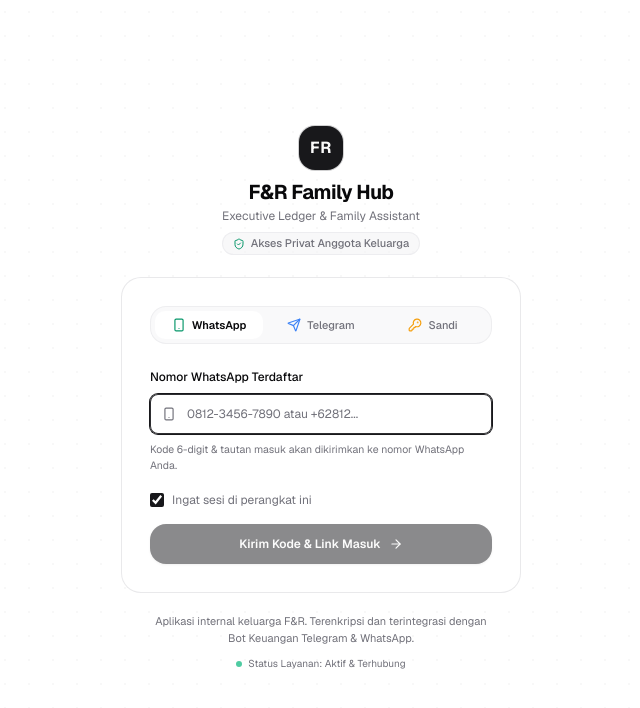
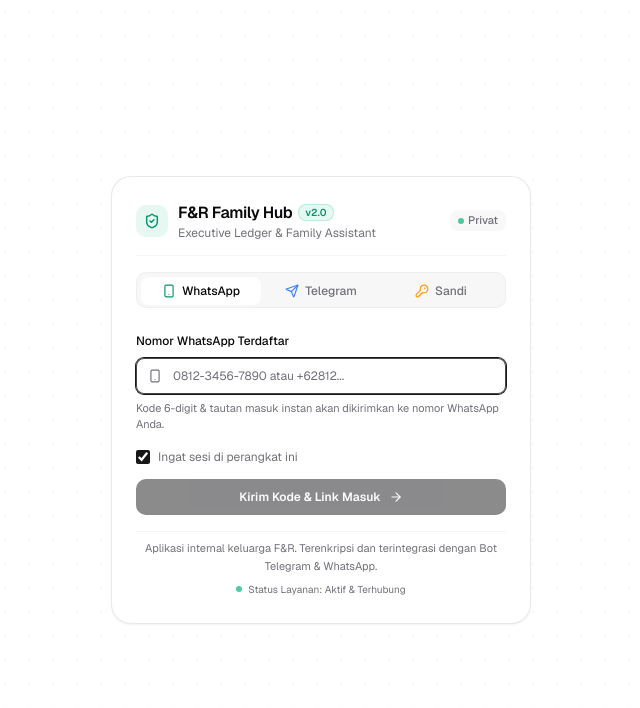
Before and after one commit to muhalfatih/fnr-family-assistant, a Next.js app: page /login in a window 1280 px wide. Shown: the top 708 px of the page, without its empty margins (319-959 px from the left). Built offline with nearby package versions, Linux system fonts and the light colour scheme.

Commit message:
style(login): harmonize layout, typography, 6-slot OTP, and shadcn Tabs with app design system

```diff
--- a/src/app/login/page.tsx
+++ b/src/app/login/page.tsx
@@ -1,10 +1,11 @@
 "use client";
 
-import React, { useState, useEffect, Suspense } from "react";
+import React, { useState, useEffect, useRef, Suspense } from "react";
 import { useRouter, useSearchParams } from "next/navigation";
 import { Button } from "@/components/ui/button";
 import { Input } from "@/components/ui/input";
 import { Label } from "@/components/ui/label";
+import { Tabs, TabsList, TabsTrigger } from "@/components/ui/tabs";
 import {
   Lock,
   Mail,
@@ -39,8 +40,11 @@
   // Inputs
   const [phone, setPhone] = useState("");
   const [telegramId, setTelegramId] = useState("");
-  const [otpCode, setOtpCode] = useState("");
   const [targetDisplay, setTargetDisplay] = useState("");
+
+  // 6-digit OTP array state
+  const [otpDigits, setOtpDigits] = useState<string[]>(["", "", "", "", "", ""]);
+  const otpInputRefs = useRef<(HTMLInputElement | null)[]>([]);
 
   // Email & Password inputs (Fallback tab)
   const [email, setEmail] = useState("");
@@ -136,7 +140,7 @@
       setTargetDisplay(data.targetDisplay || identifier);
       setResendCooldown(data.resendCooldown || 60);
       setStep("verify");
-      setOtpCode("");
+      setOtpDigits(["", "", "", "", "", ""]);
 
       // Jika dalam mode simulasi / testing lokal, sediakan hint transparan
       if (data.simulation || data.devCode) {
@@ -150,6 +154,11 @@
       }
 
       toast.success(data.message || "Kode verifikasi telah dikirim!");
+
+      // Focus ke kotak digit pertama
+      setTimeout(() => {
+        otpInputRefs.current[0]?.focus();
+      }, 100);
     } catch (err: any) {
       setError(err.message || "Terjadi kesalahan saat mengirim kode.");
     } finally {
@@ -157,10 +166,49 @@
     }
   };
 
+  // Handler interaksi input OTP 6-slot individual
+  const handleDigitChange = (index: number, value: string) => {
+    const char = value.replace(/\D/g, "").slice(-1);
+    const newDigits = [...otpDigits];
+    newDigits[index] = char;
+    setOtpDigits(newDigits);
+    if (error) setError(null);
+
+    if (char && index < 5) {
+      otpInputRefs.current[index + 1]?.focus();
+    }
+  };
+
+  const handleDigitKeyDown = (index: number, e: React.KeyboardEvent<HTMLInputElement>) => {
+    if (e.key === "Backspace") {
+      if (!otpDigits[index] && index > 0) {
+        otpInputRefs.current[index - 1]?.focus();
+      }
+    }
+  };
+
+  const handleDigitPaste = (e: React.ClipboardEvent<HTMLInputElement>) => {
+    e.preventDefault();
+    const pasted = e.clipboardData.getData("text").replace(/\D/g, "").slice(0, 6);
+    if (!pasted) return;
+
+    const newDigits = [...otpDigits];
+    for (let i = 0; i < 6; i++) {
+      newDigits[i] = pasted[i] || "";
+    }
+    setOtpDigits(newDigits);
+    if (error) setError(null);
+
+    const nextIndex = Math.min(pasted.length, 5);
+    otpInputRefs.current[nextIndex]?.focus();
+  };
+
+  const currentFullCode = otpDigits.join("");
+
   // Verifikasi Kode OTP 6-Digit
   const handleVerifyOtp = async (e: React.FormEvent) => {
     e.preventDefault();
-    if (!otpCode.trim() || otpCode.trim().length < 6) {
+    if (currentFullCode.length < 6) {
       setError("Masukkan 6 digit kode verifikasi secara lengkap.");
       return;
     }
@@ -177,7 +225,7 @@
         body: JSON.stringify({
           channel: method,
           identifier: identifier.trim(),
-          code: otpCode.trim(),
+          code: currentFullCode,
           rememberMe,
         }),
       });
@@ -251,12 +299,12 @@
     return (
       <main className="min-h-screen w-full bg-background flex flex-col justify-center items-center p-4 sm:p-6 select-none">
         <div className="flex flex-col items-center gap-3">
-          <div className="inline-flex size-12 items-center justify-center rounded-2xl bg-primary text-primary-foreground font-bold text-base shadow-xs ring-1 ring-primary/20 animate-pulse">
-            FR
+          <div className="size-10 rounded-xl bg-primary/10 text-primary flex items-center justify-center shadow-xs ring-1 ring-primary/20 animate-pulse">
+            <ShieldCheck className="size-5" />
           </div>
           <div className="flex items-center gap-2 text-xs font-medium text-muted-foreground">
-            <Loader2 className="size-4 animate-spin text-primary" />
-            <span>Memverifikasi tautan masuk Anda...</span>
+            <Loader2 className="size-3.5 animate-spin text-primary" />
+            <span>Memverifikasi tautan masuk keluarga...</span>
           </div>
         </div>
       </main>
@@ -275,83 +323,75 @@
         }}
       />
 
-      {/* Main Centered Card */}
-      <div className="w-full max-w-[400px] z-10 space-y-5">
-        {/* Brand & App Identity Header */}
-        <div className="text-center space-y-2">
-          <div className="inline-flex size-11 items-center justify-center rounded-xl bg-primary text-primary-foreground font-bold text-base tracking-wider shadow-xs mx-auto ring-1 ring-primary/20">
-            FR
+      {/* Main Centered Card Container (Matching EditBudgetItemModal layout & typography) */}
+      <div className="sm:max-w-[420px] w-[95vw] rounded-2xl border border-border/80 bg-card p-5 sm:p-6 shadow-sm space-y-4 z-10 backdrop-blur-xs">
+        {/* Integrated Card Header */}
+        <div className="space-y-1 pb-3.5 border-b border-border/40 text-left">
+          <div className="flex items-center justify-between gap-2">
+            <div className="flex items-center gap-2.5">
+              <div className="size-8 rounded-lg bg-emerald-500/10 text-emerald-600 dark:text-emerald-400 flex items-center justify-center shrink-0">
+                <ShieldCheck className="size-4" strokeWidth={2.2} aria-hidden="true" />
               </div>
-          <div>
-            <h1 className="text-xl font-bold tracking-tight text-foreground">
+              <div className="flex flex-col">
+                <div className="flex items-center gap-1.5">
+                  <h1 className="text-base font-semibold tracking-tight text-foreground">
                     F&amp;R Family Hub
                   </h1>
-            <p className="text-xs text-muted-foreground pt-0.5">
+                  <span className="text-[10px] font-semibold px-1.5 py-0.2 rounded-md bg-emerald-500/10 text-emerald-600 dark:text-emerald-400 border border-emerald-500/20">
+                    v2.0
+                  </span>
+                </div>
+                <p className="text-xs text-muted-foreground">
                   Executive Ledger &amp; Family Assistant
                 </p>
               </div>
-          <div className="inline-flex items-center gap-1.5 px-2.5 py-0.5 rounded-full bg-muted/60 text-[11px] font-medium text-muted-foreground border border-border/50">
-            <ShieldCheck className="size-3 text-emerald-600 dark:text-emerald-400" />
-            <span>Akses Privat Anggota Keluarga</span>
+            </div>
+            <span className="inline-flex items-center gap-1 text-[11px] font-medium text-muted-foreground bg-muted/60 px-2 py-0.5 rounded-md shrink-0">
+              <span className="size-1.5 rounded-full bg-emerald-500 animate-pulse" />
+              <span>Privat</span>
+            </span>
           </div>
         </div>
 
-        {/* Card Form */}
-        <div className="rounded-2xl border border-border/80 bg-card/95 p-6 sm:p-7 shadow-xs backdrop-blur-xs space-y-5">
-          {/* Method Switcher Tabs (Only visible on initial input step) */}
+        {/* Method Switcher Tabs (shadcn Tabs component) */}
         {step === "input" && (
-            <div className="grid grid-cols-3 gap-1 p-1 bg-muted/50 rounded-xl border border-border/50 text-[11px] font-medium">
-              <button
-                type="button"
-                onClick={() => {
-                  setMethod("whatsapp");
+          <Tabs
+            value={method}
+            onValueChange={(val) => {
+              setMethod(val as LoginMethod);
               setError(null);
             }}
-                className={`py-1.5 px-2 rounded-lg flex items-center justify-center gap-1.5 transition-all cursor-pointer ${
-                  method === "whatsapp"
-                    ? "bg-background text-foreground shadow-xs font-semibold"
-                    : "text-muted-foreground hover:text-foreground"
-                }`}
+            className="w-full"
+          >
+            <TabsList className="grid grid-cols-3 w-full h-9 bg-muted/70 p-1 rounded-lg border border-border/40">
+              <TabsTrigger
+                value="whatsapp"
+                className="text-xs font-medium gap-1.5 h-7 rounded-md data-[state=active]:bg-background data-[state=active]:text-foreground data-[state=active]:shadow-xs transition-all cursor-pointer"
               >
                 <Smartphone className="size-3.5 text-emerald-600 dark:text-emerald-400" />
                 <span>WhatsApp</span>
-              </button>
-              <button
-                type="button"
-                onClick={() => {
-                  setMethod("telegram");
-                  setError(null);
-                }}
-                className={`py-1.5 px-2 rounded-lg flex items-center justify-center gap-1.5 transition-all cursor-pointer ${
-                  method === "telegram"
-                    ? "bg-background text-foreground shadow-xs font-semibold"
-                    : "text-muted-foreground hover:text-foreground"
-                }`}
+              </TabsTrigger>
+              <TabsTrigger
+                value="telegram"
+                className="text-xs font-medium gap-1.5 h-7 rounded-md data-[state=active]:bg-background data-[state=active]:text-foreground data-[state=active]:shadow-xs transition-all cursor-pointer"
               >
                 <Send className="size-3.5 text-blue-500" />
                 <span>Telegram</span>
-              </button>
-              <button
-                type="button"
-                onClick={() => {
-                  setMethod("password");
-                  setError(null);
-                }}
-                className={`py-1.5 px-2 rounded-lg flex items-center justify-center gap-1.5 transition-all cursor-pointer ${
-                  method === "password"
-                    ? "bg-background text-foreground shadow-xs font-semibold"
-                    : "text-muted-foreground hover:text-foreground"
-                }`}
+              </TabsTrigger>
+              <TabsTrigger
+                value="password"
+                className="text-xs font-medium gap-1.5 h-7 rounded-md data-[state=active]:bg-background data-[state=active]:text-foreground data-[state=active]:shadow-xs transition-all cursor-pointer"
               >
                 <KeyRound className="size-3.5 text-amber-500" />
                 <span>Sandi</span>
-              </button>
-            </div>
+              </TabsTrigger>
+            </TabsList>
+          </Tabs>
         )}
 
-          {/* TAB 1 & 2: WHATSAPP / TELEGRAM — STEP 1: INPUT IDENTIFIER */}
+        {/* STEP 1: WHATSAPP / TELEGRAM INPUT */}
         {step === "input" && (method === "whatsapp" || method === "telegram") && (
-            <form onSubmit={handleSendOtp} className="space-y-4">
+          <form onSubmit={handleSendOtp} className="space-y-3.5 pt-1">
             {method === "whatsapp" ? (
               <div className="space-y-1.5">
                 <Label htmlFor="whatsappInput" className="text-xs font-medium text-foreground">
@@ -368,14 +408,14 @@
                       if (error) setError(null);
                     }}
                     placeholder="0812-3456-7890 atau +62812..."
-                      className="h-10 pl-9 text-xs bg-background/50 border-border/70 focus:border-primary/90"
+                    className="h-9 pl-9 text-xs bg-background/50 border-border/60 focus:border-primary/80"
                     disabled={isLoading}
                     autoFocus
                     required
                   />
                 </div>
-                  <p className="text-[10.5px] text-muted-foreground pt-0.5">
-                    Kode 6-digit &amp; tautan masuk akan dikirimkan ke nomor WhatsApp Anda.
+                <p className="text-[11px] text-muted-foreground">
+                  Kode 6-digit &amp; tautan masuk instan akan dikirimkan ke nomor WhatsApp Anda.
                 </p>
               </div>
             ) : (
@@ -394,27 +434,27 @@
                       if (error) setError(null);
                     }}
                     placeholder="Contoh: 123456789 atau @fatih"
-                      className="h-10 pl-9 text-xs bg-background/50 border-border/70 focus:border-primary/90"
+                    className="h-9 pl-9 text-xs bg-background/50 border-border/60 focus:border-primary/80"
                     disabled={isLoading}
                     autoFocus
                     required
                   />
                 </div>
-                  <p className="text-[10.5px] text-muted-foreground pt-0.5">
+                <p className="text-[11px] text-muted-foreground">
                   Ketik ID Chat angka Anda atau kirim <code>/myid</code> ke bot Telegram keluarga.
                 </p>
               </div>
             )}
 
-              {/* Error Alert */}
+            {/* Error Message */}
             {error && (
               <div className="flex items-start gap-2 p-2.5 rounded-xl bg-destructive/10 text-destructive text-xs leading-relaxed border border-destructive/20 animate-in fade-in">
-                  <AlertCircle className="size-4 shrink-0 mt-0.5" />
+                <AlertCircle className="size-3.5 shrink-0 mt-0.5" />
                 <span>{error}</span>
               </div>
             )}
 
-              {/* Remember Me */}
+            {/* Remember Me Checkbox */}
             <div className="flex items-center justify-between pt-0.5">
               <label className="flex items-center gap-2 cursor-pointer select-none">
                 <input
@@ -431,7 +471,7 @@
             <Button
               type="submit"
               disabled={isLoading || (method === "whatsapp" ? !phone.trim() : !telegramId.trim())}
-                className="w-full h-10 text-xs font-semibold bg-primary text-primary-foreground hover:bg-primary/90 rounded-xl cursor-pointer gap-2 transition-all"
+              className="w-full h-9 text-xs font-semibold bg-primary text-primary-foreground hover:bg-primary/90 rounded-lg shadow-xs cursor-pointer gap-2 transition-all"
             >
               {isLoading ? (
                 <>
@@ -448,9 +488,9 @@
           </form>
         )}
 
-          {/* TAB 1 & 2: WHATSAPP / TELEGRAM — STEP 2: VERIFY OTP CODE */}
+        {/* STEP 2: VERIFY 6-DIGIT OTP INDIVIDUAL SLOTS */}
         {step === "verify" && (method === "whatsapp" || method === "telegram") && (
-            <form onSubmit={handleVerifyOtp} className="space-y-4">
+          <form onSubmit={handleVerifyOtp} className="space-y-4 pt-1">
             <div className="flex items-center justify-between">
               <button
                 type="button"
@@ -458,17 +498,17 @@
                   setStep("input");
                   setError(null);
                 }}
-                  className="inline-flex items-center gap-1 text-[11px] text-muted-foreground hover:text-foreground transition-colors cursor-pointer"
+                className="inline-flex items-center gap-1.5 text-xs text-muted-foreground hover:text-foreground transition-colors cursor-pointer"
               >
-                  <ArrowLeft className="size-3" />
+                <ArrowLeft className="size-3.5" />
                 <span>Ganti nomor/ID</span>
               </button>
-                <span className="text-[10.5px] font-medium px-2 py-0.5 rounded-md bg-muted text-muted-foreground border border-border/50">
+              <span className="text-[11px] font-medium px-2 py-0.5 rounded-md bg-muted/70 text-muted-foreground border border-border/50">
                 {method === "whatsapp" ? "WhatsApp" : "Telegram"}
               </span>
             </div>
 
-              <div className="text-center space-y-1 py-1">
+            <div className="text-center space-y-0.5 py-0.5">
               <p className="text-xs font-medium text-foreground">
                 Masukkan 6-Digit Kode Verifikasi
               </p>
@@ -479,13 +519,16 @@
 
             {/* Simulation/Dev Code Hint Alert */}
             {simulationHint && simulationHint.code && (
-                <div className="p-2.5 rounded-xl bg-amber-500/10 border border-amber-500/20 text-[11.5px] text-amber-700 dark:text-amber-300 space-y-1">
+              <div className="p-2.5 rounded-xl bg-amber-500/10 border border-amber-500/20 text-[11px] text-amber-700 dark:text-amber-300 space-y-1">
                 <div className="flex items-center gap-1.5 font-semibold">
                   <Sparkles className="size-3.5 text-amber-500" />
                   <span>Mode Pengujian / Simulasi</span>
                 </div>
                 <p className="text-[11px] leading-tight">
-                    Kode verifikasi Anda: <code className="font-bold text-xs bg-amber-500/20 px-1.5 py-0.5 rounded">{simulationHint.code}</code>
+                  Kode verifikasi Anda:{" "}
+                  <code className="font-bold text-xs bg-amber-500/20 px-1.5 py-0.5 rounded font-mono">
+                    {simulationHint.code}
+                  </code>
                 </p>
                 {simulationHint.magicLink && (
                   <a
@@ -498,37 +541,46 @@
               </div>
             )}
 
-              {/* Centered OTP Code Input */}
-              <div className="space-y-1.5">
-                <Input
-                  id="otpInput"
+            {/* 6-Slot Kotak Input OTP (Shadcn Native Style) */}
+            <div className="flex items-center justify-center gap-2 py-1">
+              {Array.from({ length: 6 }).map((_, index) => (
+                <input
+                  key={index}
+                  ref={(el) => {
+                    otpInputRefs.current[index] = el;
+                  }}
                   type="text"
                   inputMode="numeric"
-                  autoComplete="one-time-code"
-                  maxLength={6}
-                  value={otpCode}
-                  onChange={(e) => {
-                    const clean = e.target.value.replace(/\D/g, "");
-                    setOtpCode(clean);
-                    if (error) setError(null);
-                  }}
-                  placeholder="••••••"
-                  className="h-12 text-center text-lg font-bold font-mono tracking-[0.35em] bg-background/50 border-border/70 focus:border-primary/90 max-w-[220px] mx-auto"
-                  autoFocus
-                  required
+                  pattern="[0-9]*"
+                  maxLength={1}
+                  value={otpDigits[index] || ""}
+                  onChange={(e) => handleDigitChange(index, e.target.value)}
+                  onKeyDown={(e) => handleDigitKeyDown(index, e)}
+                  onPaste={handleDigitPaste}
+                  className="size-10 rounded-lg border border-border/80 bg-background/50 text-center font-mono text-base font-bold text-foreground tabular-nums shadow-xs transition-all focus:border-primary focus:ring-1 focus:ring-primary/20 focus:outline-none"
+                  aria-label={`Digit ke ${index + 1}`}
                 />
+              ))}
             </div>
 
-              {/* Error Alert */}
+            {/* Hidden backup input for accessibility/tests */}
+            <input
+              id="otpInput"
+              type="hidden"
+              value={currentFullCode}
+              readOnly
+            />
+
+            {/* Error Message */}
             {error && (
               <div className="flex items-start gap-2 p-2.5 rounded-xl bg-destructive/10 text-destructive text-xs leading-relaxed border border-destructive/20 animate-in fade-in">
-                  <AlertCircle className="size-4 shrink-0 mt-0.5" />
+                <AlertCircle className="size-3.5 shrink-0 mt-0.5" />
                 <span>{error}</span>
               </div>
             )}
 
             {/* Resend Cooldown Button */}
-              <div className="text-center pt-1">
+            <div className="text-center pt-0.5">
               {resendCooldown > 0 ? (
                 <p className="text-[11px] text-muted-foreground flex items-center justify-center gap-1.5">
                   <RefreshCw className="size-3 animate-spin text-muted-foreground" />
@@ -549,8 +601,8 @@
             {/* Verify & Enter Button */}
             <Button
               type="submit"
-                disabled={isLoading || otpCode.length < 6}
-                className="w-full h-10 text-xs font-semibold bg-primary text-primary-foreground hover:bg-primary/90 rounded-xl cursor-pointer gap-2 transition-all"
+              disabled={isLoading || currentFullCode.length < 6}
+              className="w-full h-9 text-xs font-semibold bg-primary text-primary-foreground hover:bg-primary/90 rounded-lg shadow-xs cursor-pointer gap-2 transition-all"
             >
               {isLoading ? (
                 <>
@@ -567,9 +619,9 @@
           </form>
         )}
 
-          {/* TAB 3: EMAIL & SANDI (FALLBACK) */}
+        {/* STEP 1: FALLBACK EMAIL & SANDI TAB */}
         {step === "input" && method === "password" && (
-            <form onSubmit={handleEmailPasswordLogin} className="space-y-4">
+          <form onSubmit={handleEmailPasswordLogin} className="space-y-3.5 pt-1">
             {/* Email Input */}
             <div className="space-y-1.5">
               <Label htmlFor="loginEmailInput" className="text-xs font-medium text-foreground">
@@ -586,7 +638,7 @@
                     if (error) setError(null);
                   }}
                   placeholder="contoh@keluarga.hub"
-                    className="h-10 pl-9 text-xs bg-background/50 border-border/70 focus:border-primary/90"
+                  className="h-9 pl-9 text-xs bg-background/50 border-border/60 focus:border-primary/80"
                   disabled={isLoading}
                   autoComplete="email"
                   autoFocus
@@ -611,7 +663,7 @@
                     if (error) setError(null);
                   }}
                   placeholder="Masukkan kata sandi"
-                    className="h-10 pl-9 pr-9 text-xs bg-background/50 border-border/70 focus:border-primary/90"
+                  className="h-9 pl-9 pr-9 text-xs bg-background/50 border-border/60 focus:border-primary/80"
                   disabled={isLoading}
                   autoComplete="current-password"
                   required
@@ -644,7 +696,7 @@
             {/* Error Message */}
             {error && (
               <div className="flex items-start gap-2 p-2.5 rounded-xl bg-destructive/10 text-destructive text-xs leading-relaxed border border-destructive/20 animate-in fade-in">
-                  <AlertCircle className="size-4 shrink-0 mt-0.5" />
+                <AlertCircle className="size-3.5 shrink-0 mt-0.5" />
                 <span>{error}</span>
               </div>
             )}
@@ -653,7 +705,7 @@
             <Button
               type="submit"
               disabled={isLoading || !email.trim() || !password.trim()}
-                className="w-full h-10 text-xs font-semibold bg-primary text-primary-foreground hover:bg-primary/90 rounded-xl cursor-pointer gap-2 transition-all"
+              className="w-full h-9 text-xs font-semibold bg-primary text-primary-foreground hover:bg-primary/90 rounded-lg shadow-xs cursor-pointer gap-2 transition-all"
             >
               {isLoading ? (
                 <>
@@ -669,12 +721,11 @@
             </Button>
           </form>
         )}
-        </div>
 
         {/* Footer Security Notice */}
-        <div className="text-center space-y-2">
-          <p className="text-[11px] text-muted-foreground leading-relaxed max-w-[340px] mx-auto">
-            Aplikasi internal keluarga F&amp;R. Terenkripsi dan terintegrasi dengan Bot Keuangan Telegram &amp; WhatsApp.
+        <div className="text-center pt-2 space-y-1.5 border-t border-border/40">
+          <p className="text-[11px] text-muted-foreground leading-relaxed">
+            Aplikasi internal keluarga F&amp;R. Terenkripsi dan terintegrasi dengan Bot Telegram &amp; WhatsApp.
           </p>
           <div className="inline-flex items-center gap-1.5 text-[10px] text-muted-foreground">
             <span className="size-1.5 rounded-full bg-emerald-500 animate-pulse" />
@@ -691,9 +742,9 @@
     <Suspense
       fallback={
         <main className="min-h-screen w-full bg-background flex flex-col justify-center items-center p-4 sm:p-6 select-none">
-          <div className="flex flex-col items-center gap-3">
-            <div className="inline-flex size-11 items-center justify-center rounded-xl bg-primary text-primary-foreground font-bold text-base shadow-xs ring-1 ring-primary/20">
-              FR
+          <div className="sm:max-w-[420px] w-[95vw] rounded-2xl border border-border/80 bg-card p-6 shadow-sm flex flex-col items-center gap-3">
+            <div className="size-8 rounded-lg bg-emerald-500/10 text-emerald-600 dark:text-emerald-400 flex items-center justify-center shadow-xs ring-1 ring-emerald-500/20">
+              <ShieldCheck className="size-4" />
             </div>
             <div className="flex items-center gap-2 text-xs text-muted-foreground">
               <Loader2 className="size-3.5 animate-spin text-muted-foreground" />
```
Lines whose indentation alone changed are shown as unchanged.
